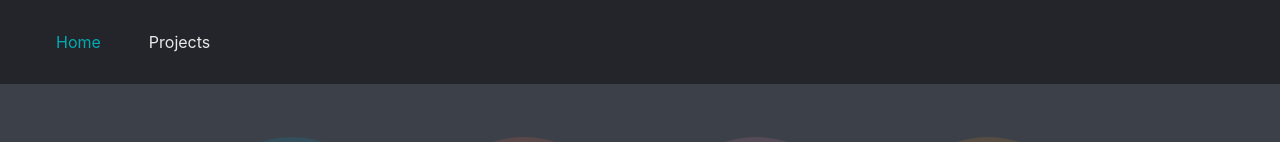
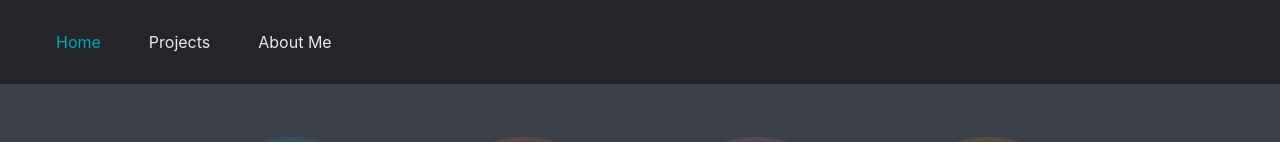
Before and after one commit to cgrundman/christian-grundman-website, a React (Create React App) app: page / in a window 1280 px wide. Shown: the top 142 px of the page. Built offline with nearby package versions, Linux system fonts and the light colour scheme.

Commit message:
add about me routing

```diff
--- a/src/components/Header.js
+++ b/src/components/Header.js
@@ -29,6 +29,17 @@ function Header() {
                             Projects
                         </NavLink>
                     </li>
+                    <li>
+                        <NavLink
+                            to="/aboutme"
+                            className={({ isActive }) =>
+                                isActive ? classes.active : undefined
+                            }
+                            end
+                        >
+                            About Me
+                        </NavLink>
+                    </li>
                 </ul>
             </nav>
         </header>
```
